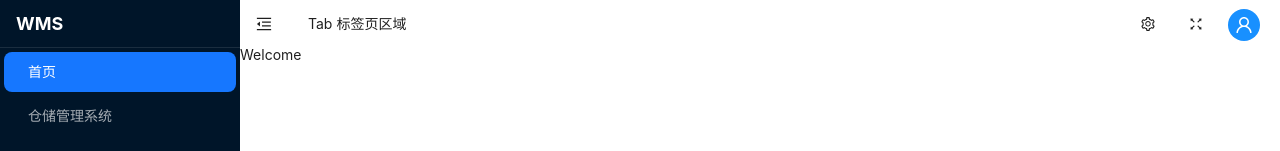
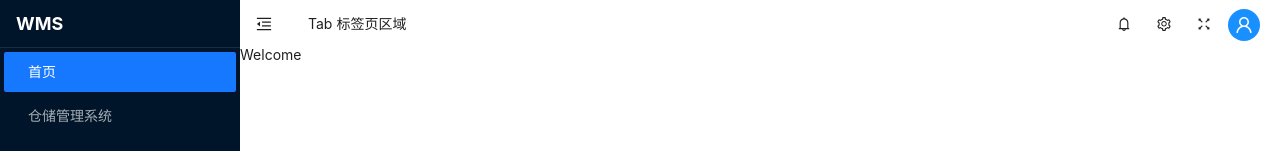
Before and after one commit to liqiongke/FrontArk, a React (Vite) app in the folder apps/web/: page / in a window 1280 px wide. Shown: the top 151 px of the page. Built offline with nearby package versions, Linux system fonts and the light colour scheme.

Commit message:
feat: 添加全局主题，调整主页布局样式

```diff
--- a/apps/web/src/layouts/main/MainLayout.tsx
+++ b/apps/web/src/layouts/main/MainLayout.tsx
@@ -1,7 +1,7 @@
 import { useState } from 'react';
 import { Outlet } from 'react-router-dom';
 import { Layout, Menu, Button, Avatar, Dropdown, Space, theme } from 'antd';
-import { MenuFoldOutlined, MenuUnfoldOutlined, FullscreenOutlined, SettingOutlined, UserOutlined } from '@ant-design/icons';
+import { MenuFoldOutlined, MenuUnfoldOutlined, FullscreenOutlined, SettingOutlined, UserOutlined, BellOutlined } from '@ant-design/icons';
 import './styles.less';
 
 const { Header, Sider, Content } = Layout;
@@ -97,7 +97,8 @@ const MainLayout = () => {
 
           {/* 用户信息区域 */}
           <div className="user-area">
-            <Space size="middle">
+            <Space size="small">
+              <Button type="text" icon={<BellOutlined />} />
               <Button type="text" icon={<SettingOutlined />} />
               <Button type="text" icon={<FullscreenOutlined />} />
               <Dropdown menu={{ items: userMenuItems }} placement="bottomRight">
--- a/apps/web/src/main.tsx
+++ b/apps/web/src/main.tsx
@@ -4,6 +4,8 @@ import { BrowserRouter, useRoutes } from 'react-router-dom'
 import routes from '~react-pages'
 import MainLayout from './layouts/main/MainLayout'
 import LoginLayout from './layouts/login/LoginLayout'
+import { ConfigProvider } from 'antd'
+import themeDefault from './theme/themeDefault'
 
 const routesWithRedirect = [
   {
@@ -23,16 +25,28 @@ export const App: React.FC = () => {
   const element = useRoutes(routesWithRedirect);
 
   return (
-      <Suspense fallback={<p>Loading...</p>}>
-        {element}
-      </Suspense>
+    <Suspense fallback={<p>Loading...</p>}>
+      {element}
+    </Suspense>
   );
 }
 
-createRoot(document.getElementById('root')!).render(
+const container = document.getElementById('root')!;
+const root = createRoot(container);
+
+if (import.meta.hot) {
+  // HMR更新时卸载组件
+  import.meta.hot.dispose(() => {
+    root.unmount();
+  });
+}
+
+root.render(
   <StrictMode>
     <BrowserRouter>
-      <App />
+      <ConfigProvider theme={themeDefault}>
+        <App />
+      </ConfigProvider>
     </BrowserRouter>
-  </StrictMode>,
-)
+  </StrictMode>
+);
--- /dev/null
+++ b/apps/web/src/theme/themeCompact.ts
@@ -0,0 +1,16 @@
+import { theme } from 'antd';
+
+// 紧凑主题样式
+const themeCompact = {
+  algorithm: theme.compactAlgorithm,
+  cssVar: true,
+  token: {
+    borderRadius: 2,
+  },
+  components: {
+    Table: {},
+    Input: {},
+  },
+};
+
+export default themeCompact;
--- /dev/null
+++ b/apps/web/src/theme/themeDefault.ts
@@ -0,0 +1,16 @@
+import { theme } from 'antd';
+
+// 默认主题样式
+const themeDefault = {
+  algorithm: theme.defaultAlgorithm,
+  cssVar: true,
+  token: {
+    borderRadius: 2,
+  },
+  components: {
+    Table: {},
+    Input: {},
+  },
+};
+
+export default themeDefault;
```
